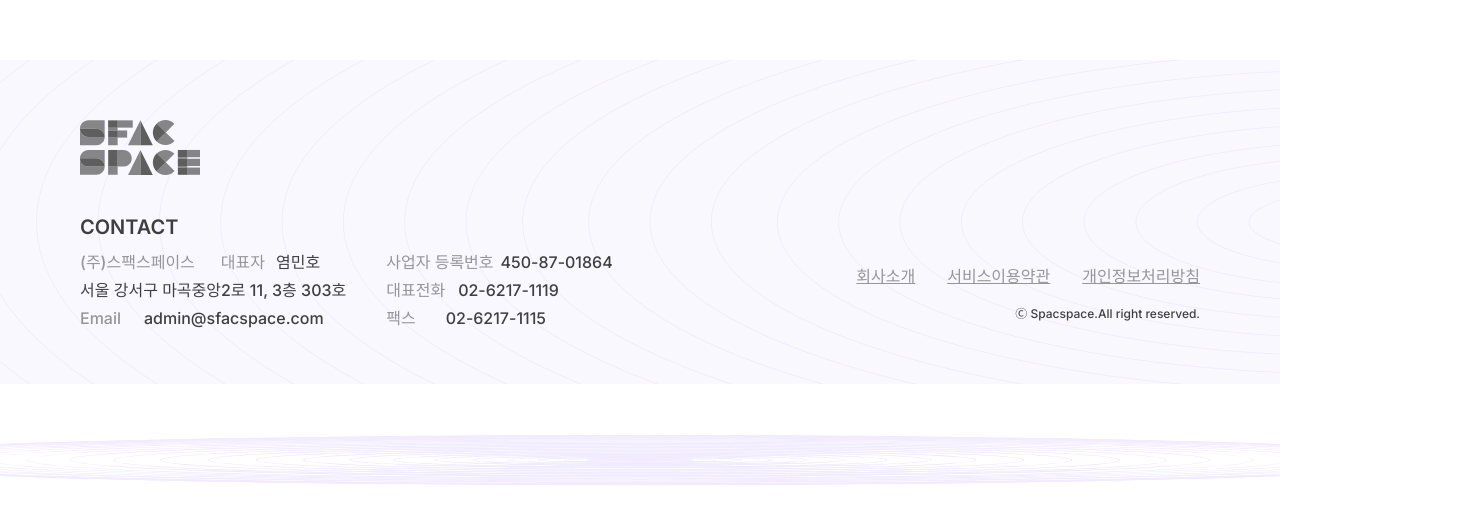
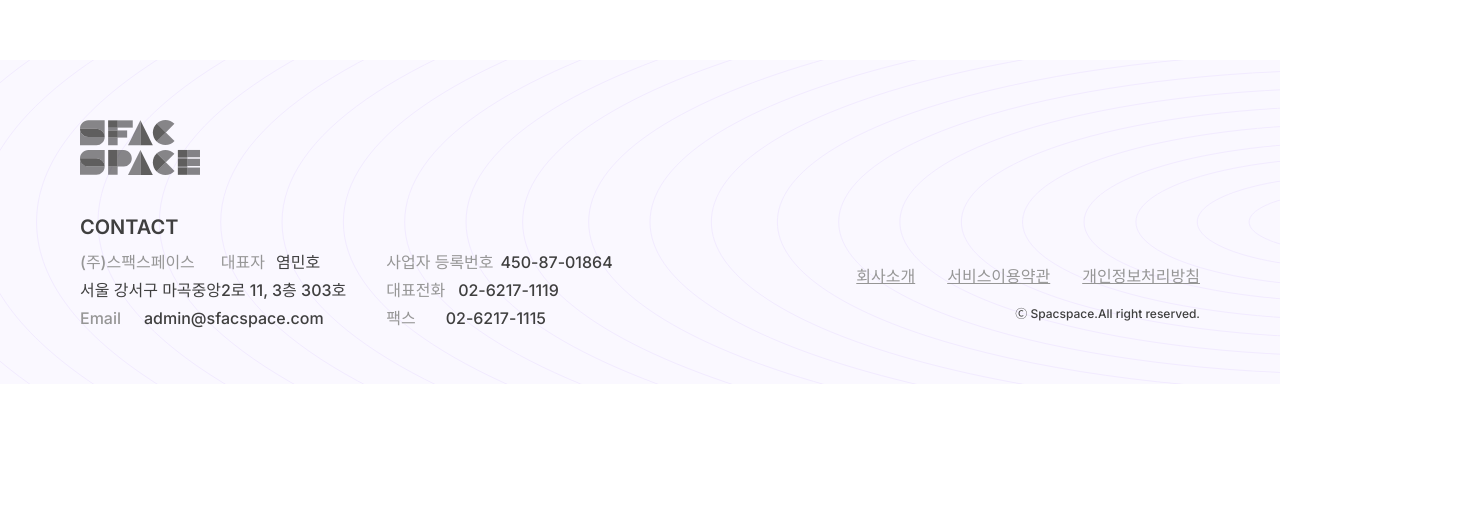
Before and after one commit to sockki/flawDetector, a Next.js app: page /jin in a window 1280 px wide. Shown: the part 1077-1601 px from the top of the page, 1473 px wide, since content can reach past the window. After the commit the page ends 1461 px from the top, so only its background shows below. Built offline with nearby package versions, Linux system fonts and the light colour scheme.

Commit message:
Fix: 타원 애니메이션 수정

```diff
--- a/src/components/Ellipse.tsx
+++ b/src/components/Ellipse.tsx
@@ -1,6 +1,6 @@
 export function Ellipse() {
   return (
-    <div className="absolute h-full w-screen overflow-hidden">
+    <div className="w-screen overflow-hidden">
       {Array.from({ length: 50 }).map((_, i) => {
         const key = `line-${i}`;
         return (
```
